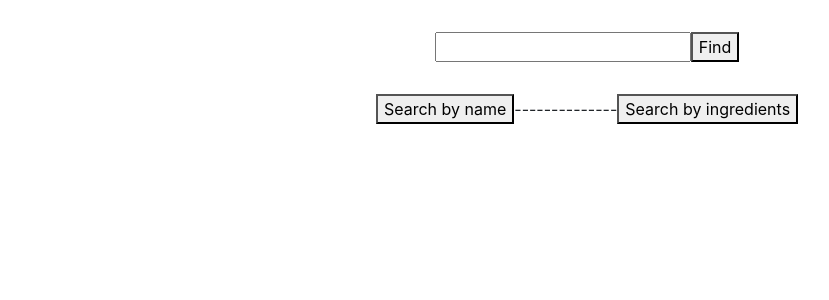
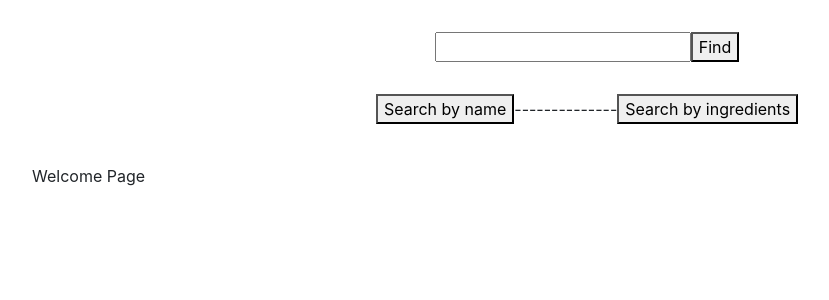
Before and after one commit to krisrss/drinks-base, a React (Create React App) app: page / in a window 1280 px wide. Shown: the top 300 px of the page, without its empty margins (53-882 px from the left). Built offline with nearby package versions, Linux system fonts and the light colour scheme.

Commit message:
Add empty Welcome page

```diff
--- a/src/pages/ApplicationPage.js
+++ b/src/pages/ApplicationPage.js
@@ -2,6 +2,7 @@ import React from 'react';
 import NavigationBar from '../components/NavigationBar';
 import DrinksDisplay from '../components/DrinksDisplay';
 import SearchBar from '../components/SearchBar';
+import WelcomePage from './WelcomePage';
 
 const ApplicationPage = ({ drinksData, unfilteredDrinksData, urlTerm, getClicketTerm, initialData }) => {
     return (
@@ -23,7 +24,7 @@ const ApplicationPage = ({ drinksData, unfilteredDrinksData, urlTerm, getClicket
                     getClicketTerm={getClicketTerm}
                     initialData={initialData}
                 />
-                : null}
+                : <WelcomePage />}
         </div>
     );
 };
--- /dev/null
+++ b/src/pages/WelcomePage.js
@@ -0,0 +1,9 @@
+import React from 'react';
+
+const WelcomePage = () => {
+    return (
+        <div>Welcome Page</div>
+    );
+};
+
+export default WelcomePage;
```
